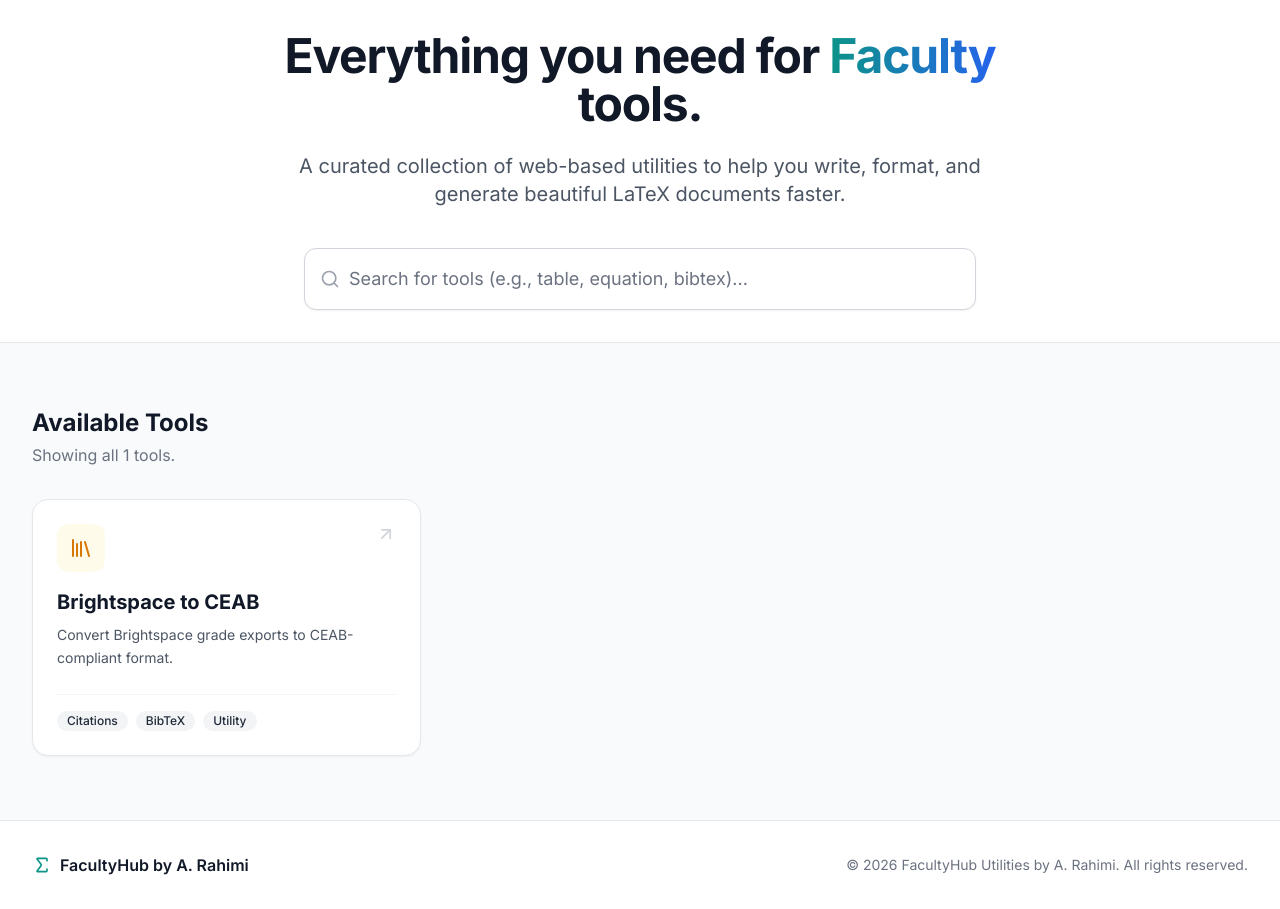
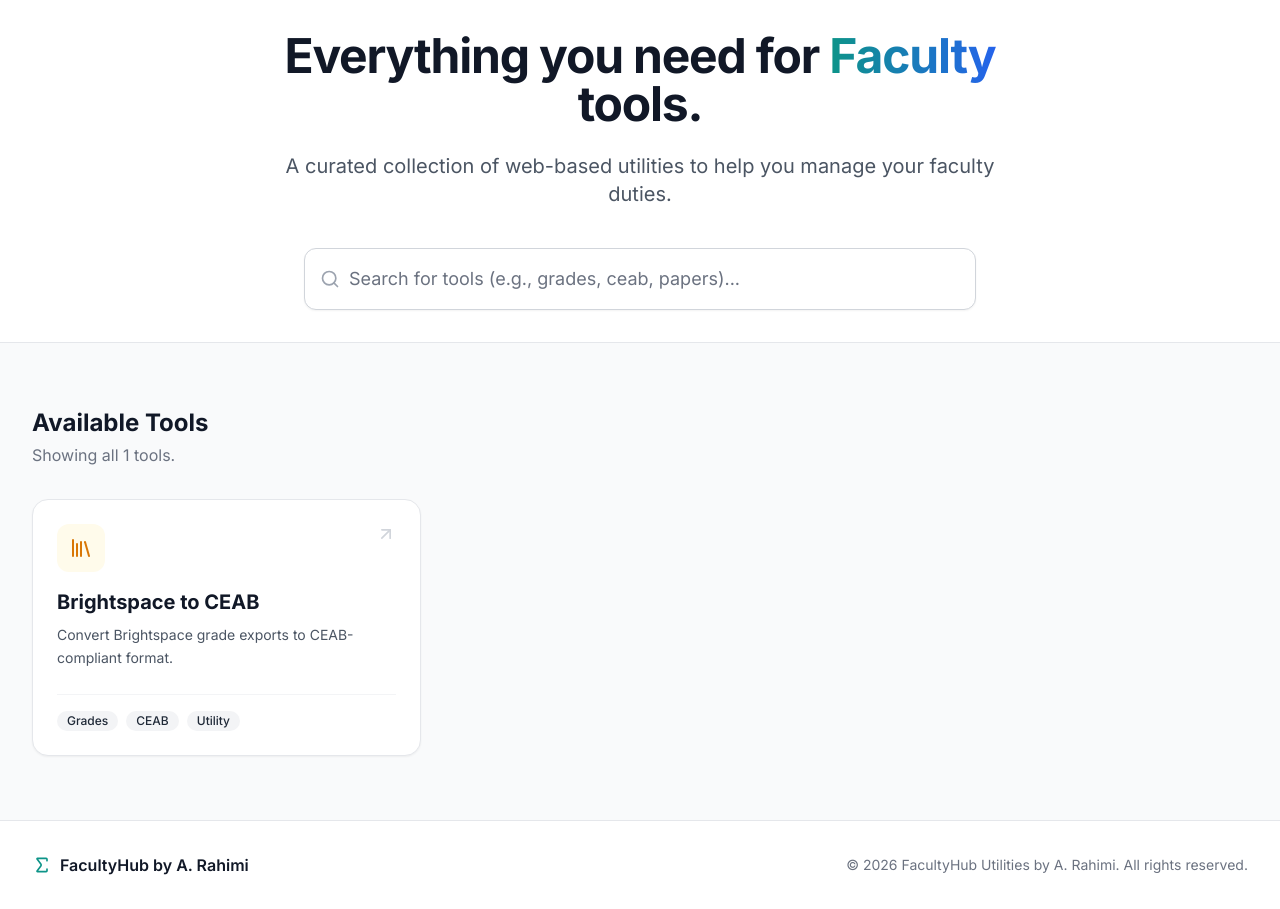
Before and after one commit to drarahimi/faculty-tools, a plain HTML site: page index.html in a window 1280 px wide. Drawn offline with nearby package versions, Linux system fonts and the light colour scheme.

Commit message:
update description and placeholder text for tools to better reflect faculty management utilities

```diff
--- a/index.html
+++ b/index.html
@@ -95,8 +95,7 @@
                     tools.
                 </h1>
                 <p class="text-lg md:text-xl text-gray-600 mb-10">
-                    A curated collection of web-based utilities to help you write, format, and generate beautiful LaTeX
-                    documents faster.
+                    A curated collection of web-based utilities to help you manage your faculty duties.
                 </p>
 
                 <!-- Search Bar -->
@@ -107,7 +106,7 @@
                     </div>
                     <input type="text" id="searchInput"
                         class="block w-full pl-11 pr-4 py-4 border border-gray-300 rounded-xl leading-5 bg-white placeholder-gray-500 focus:outline-none focus:ring-2 focus:ring-brand-500 focus:border-brand-500 sm:text-lg shadow-sm transition-all"
-                        placeholder="Search for tools (e.g., table, equation, bibtex)...">
+                        placeholder="Search for tools (e.g., grades, ceab, papers)...">
                 </div>
             </div>
         </div>
@@ -184,7 +183,7 @@
                 title: 'Brightspace to CEAB',
                 description: 'Convert Brightspace grade exports to CEAB-compliant format.',
                 icon: 'library',
-                tags: ['Citations', 'BibTeX', 'Utility'],
+                tags: ['Grades', 'CEAB', 'Utility'],
                 color: 'text-amber-600',
                 bgColor: 'bg-amber-50',
                 path: 'brightspace-to-ceab.html'
```
